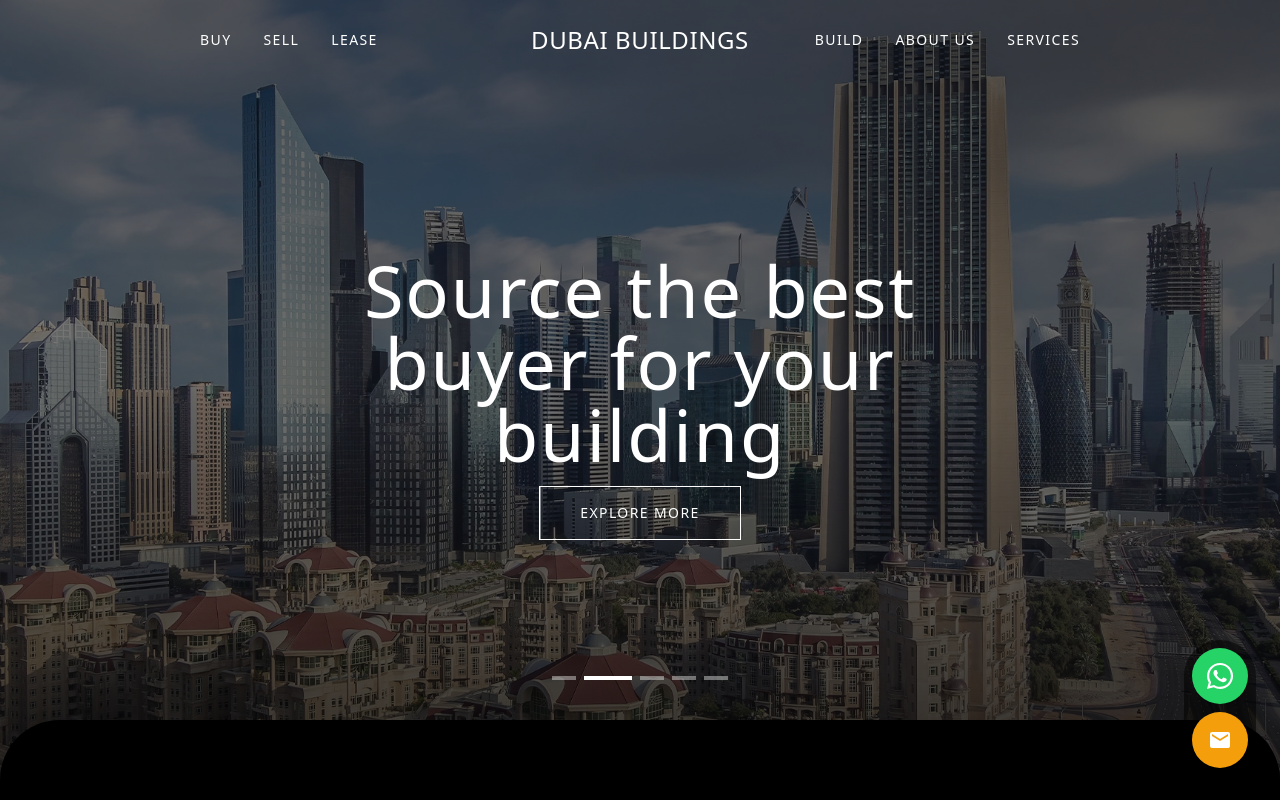
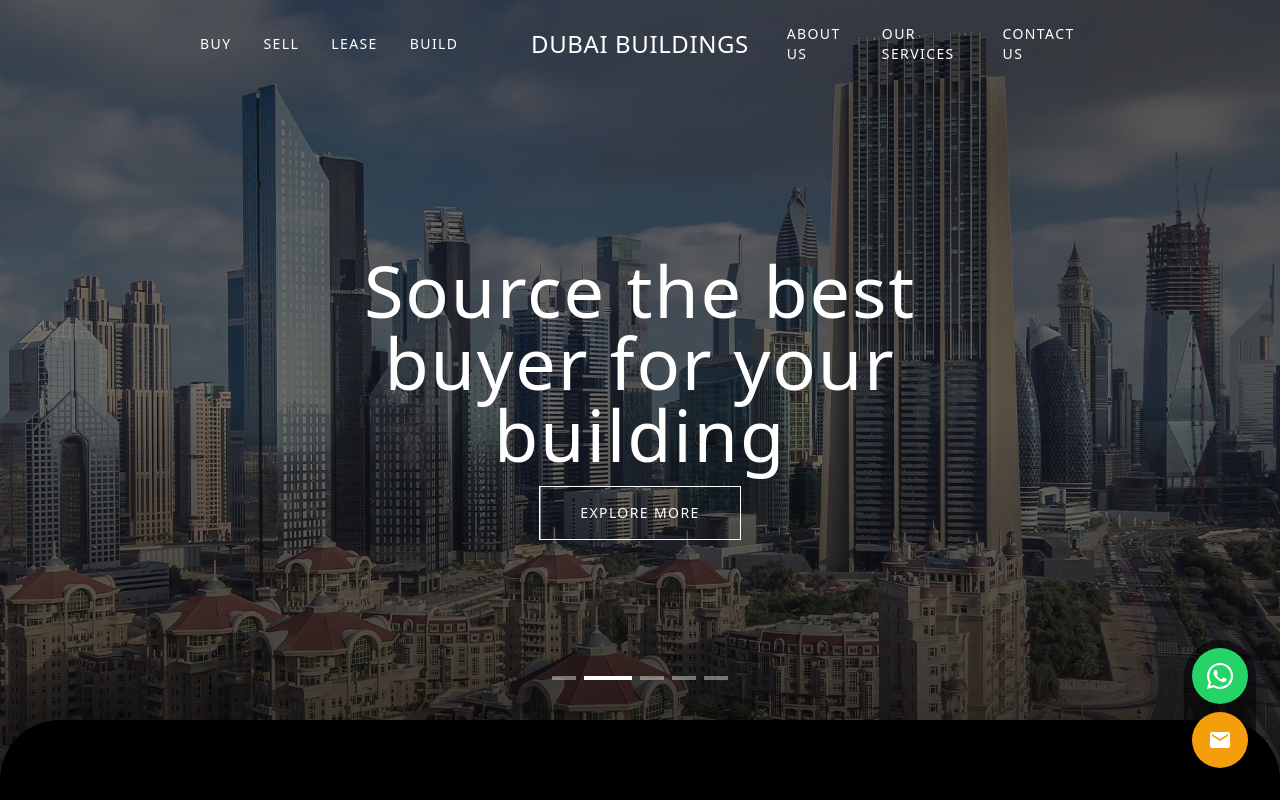
Before and after one commit to Dubaiplatform/dubai-buildings-v2, a Next.js app: page / in a window 1280 px wide. Shown: the top 800 px of the page. Built offline with nearby package versions, Linux system fonts and the light colour scheme.

Commit message:
feat: add the not-found.tsx page

```diff
--- /dev/null
+++ b/src/app/not-found.tsx
@@ -0,0 +1,37 @@
+// app/not-found.tsx
+import Link from "next/link";
+
+export default function NotFound() {
+  return (
+    <main className="min-h-screen bg-black text-white flex items-center justify-center px-6">
+      <div className="max-w-xl text-center">
+        <p className="text-xs tracking-[0.35em] uppercase text-white/60">
+          Error 404
+        </p>
+
+        <h1 className="mt-4 text-4xl md:text-5xl font-light tracking-tight">
+          Page not found
+        </h1>
+
+        <p className="mt-4 text-base md:text-lg text-white/70">
+          The page you’re looking for doesn’t exist.
+        </p>
+
+        <div className="mt-8 flex items-center justify-center gap-3">
+          <Link
+            href="/"
+            className="inline-flex items-center justify-center  bg-white text-black px-5 py-2.5 text-sm font-medium hover:bg-white/90 transition"
+          >
+            Back to Home
+          </Link>
+        </div>
+
+        <div className="mt-12 h-px w-full bg-white/10" />
+
+        <p className="mt-6 text-xs text-white/50">
+          If you typed the URL manually, please check the spelling.
+        </p>
+      </div>
+    </main>
+  );
+}
--- a/src/components/layout/header.tsx
+++ b/src/components/layout/header.tsx
@@ -78,6 +78,13 @@ export default function Header({ isHome }: any) {
             >
               LEASE
             </Link>
+
+            <Link
+              href="/build"
+              className="text-white tracking-widest text-sm hover:text-gray-300 transition"
+            >
+              BUILD
+            </Link>
           </div>
 
           {/* LOGO */}
@@ -95,13 +102,6 @@ export default function Header({ isHome }: any) {
             {/* Desktop Links */}
             <div className="hidden md:flex items-center gap-8">
               <Link
-                href="/build"
-                className="text-white tracking-widest text-sm hover:text-gray-300 transition"
-              >
-                BUILD
-              </Link>
-
-              <Link
                 href="/about-us"
                 className="text-white tracking-widest text-sm hover:text-gray-300 transition"
               >
@@ -112,7 +112,14 @@ export default function Header({ isHome }: any) {
                 href="/services"
                 className="text-white tracking-widest text-sm hover:text-gray-300 transition"
               >
-                SERVICES
+                OUR SERVICES
+              </Link>
+
+              <Link
+                href="/contact-us"
+                className="text-white tracking-widest text-sm hover:text-gray-300 transition"
+              >
+                CONTACT US
               </Link>
             </div>
 
```
